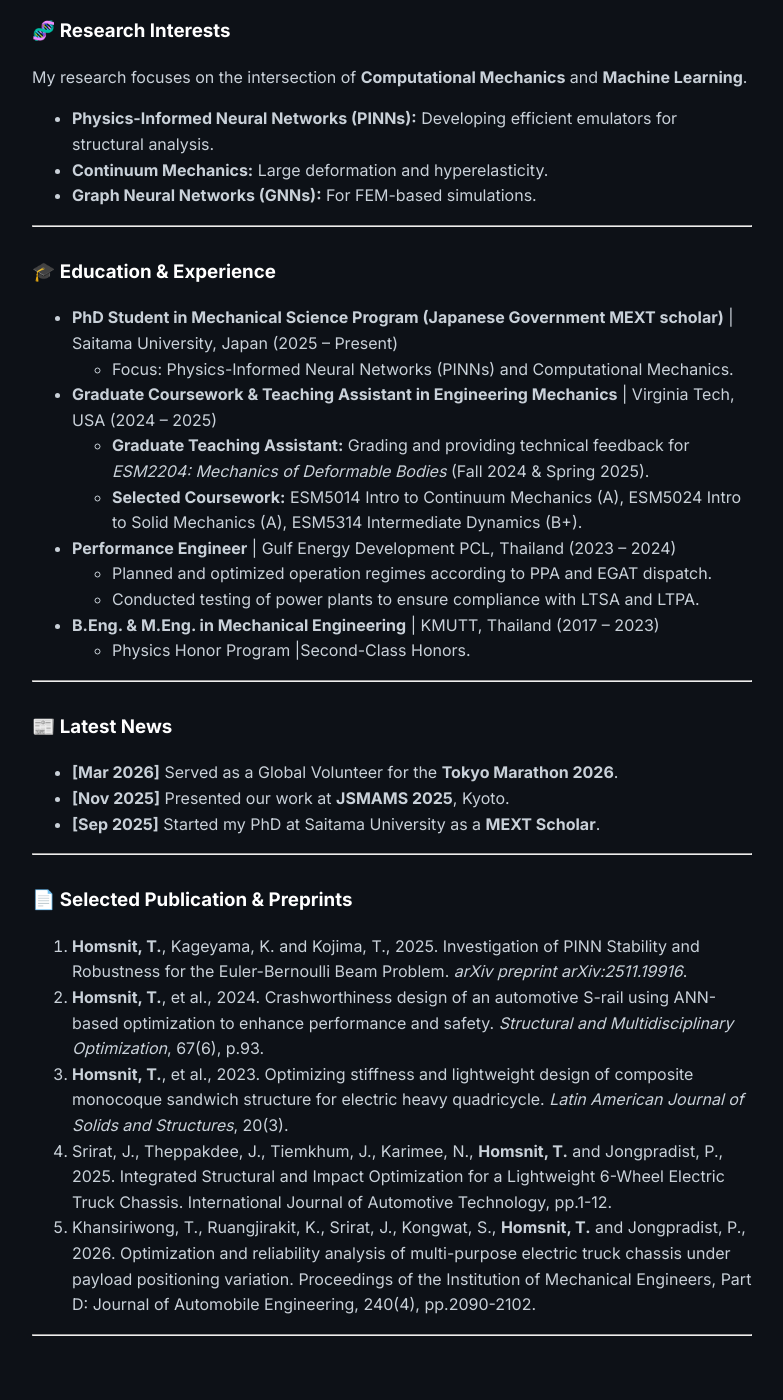
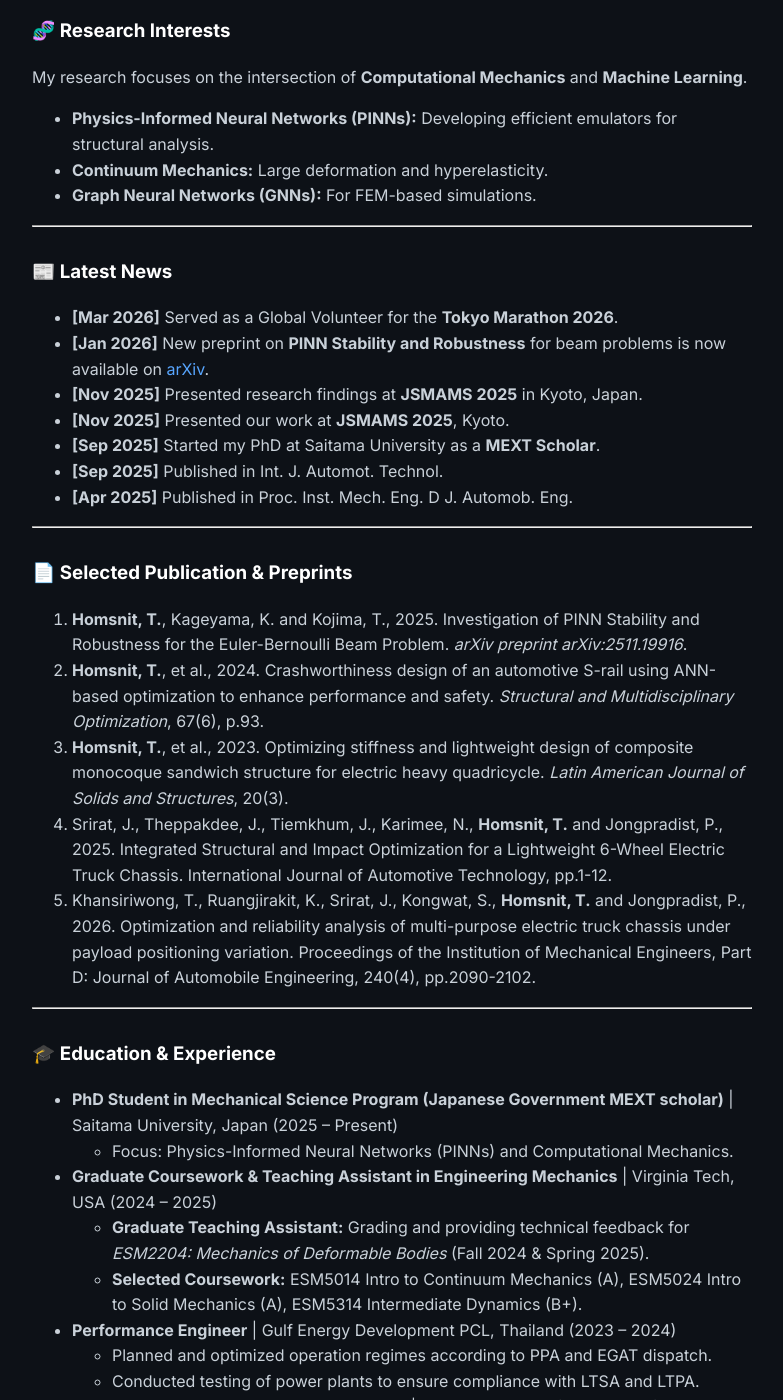
Before and after one commit to thonnh/thonnh.github.io, a Jekyll site: the page built from index.md, in a window 1280 px wide and 1400 px high, scrolled down 543 px. Shown: the whole window, without its empty margins (248-1031 px from the left). Built offline with Jekyll 4.4.1, drawn with Linux system fonts in a browser that asks for light colours; some of the changed lines change nothing that is shown.

Commit message:
Add latest news and selected publications sections
Added latest news and selected publications sections to index.md, consolidating updates and research outputs.

```diff
--- a/index.md
+++ b/index.md
@@ -17,7 +17,25 @@ My research focuses on the intersection of **Computational Mechanics** and **Mac
 * **Graph Neural Networks (GNNs):** For FEM-based simulations.
 
 ---
+### 📰 Latest News
+* **[Mar 2026]** Served as a Global Volunteer for the **Tokyo Marathon 2026**.
+* **[Jan 2026]** New preprint on **PINN Stability and Robustness** for beam problems is now available on [arXiv](https://arxiv.org/abs/2511.19916).
+* **[Nov 2025]** Presented research findings at **JSMAMS 2025** in Kyoto, Japan.
+* **[Nov 2025]** Presented our work at **JSMAMS 2025**, Kyoto.
+* **[Sep 2025]** Started my PhD at Saitama University as a **MEXT Scholar**.
+* **[Sep 2025]** Published in Int. J. Automot. Technol.
+* **[Apr 2025]** Published in Proc. Inst. Mech. Eng. D J. Automob. Eng.
 
+---
+
+### 📄 Selected Publication & Preprints
+1. **Homsnit, T.**, Kageyama, K. and Kojima, T., 2025. Investigation of PINN Stability and Robustness for the Euler-Bernoulli Beam Problem. *arXiv preprint arXiv:2511.19916*.
+2. **Homsnit, T.**, et al., 2024. Crashworthiness design of an automotive S-rail using ANN-based optimization to enhance performance and safety. *Structural and Multidisciplinary Optimization*, 67(6), p.93.
+3. **Homsnit, T.**, et al., 2023. Optimizing stiffness and lightweight design of composite monocoque sandwich structure for electric heavy quadricycle. *Latin American Journal of Solids and Structures*, 20(3).
+4. Srirat, J., Theppakdee, J., Tiemkhum, J., Karimee, N., **Homsnit, T.** and Jongpradist, P., 2025. Integrated Structural and Impact Optimization for a Lightweight 6-Wheel Electric Truck Chassis. International Journal of Automotive Technology, pp.1-12.
+5. Khansiriwong, T., Ruangjirakit, K., Srirat, J., Kongwat, S., **Homsnit, T.** and Jongpradist, P., 2026. Optimization and reliability analysis of multi-purpose electric truck chassis under payload positioning variation. Proceedings of the Institution of Mechanical Engineers, Part D: Journal of Automobile Engineering, 240(4), pp.2090-2102.
+
+---
 ### 🎓 Education & Experience
 
 * **PhD Student in Mechanical Science Program (Japanese Government MEXT scholar)** \| Saitama University, Japan (2025 – Present)
@@ -35,19 +53,3 @@ My research focuses on the intersection of **Computational Mechanics** and **Mac
   * Physics Honor Program \|Second-Class Honors.
 
 ---
-
-### 📰 Latest News
-* **[Mar 2026]** Served as a Global Volunteer for the **Tokyo Marathon 2026**.
-* **[Nov 2025]** Presented our work at **JSMAMS 2025**, Kyoto.
-* **[Sep 2025]** Started my PhD at Saitama University as a **MEXT Scholar**.
-
----
-
-### 📄 Selected Publication & Preprints
-1. **Homsnit, T.**, Kageyama, K. and Kojima, T., 2025. Investigation of PINN Stability and Robustness for the Euler-Bernoulli Beam Problem. *arXiv preprint arXiv:2511.19916*.
-2. **Homsnit, T.**, et al., 2024. Crashworthiness design of an automotive S-rail using ANN-based optimization to enhance performance and safety. *Structural and Multidisciplinary Optimization*, 67(6), p.93.
-3. **Homsnit, T.**, et al., 2023. Optimizing stiffness and lightweight design of composite monocoque sandwich structure for electric heavy quadricycle. *Latin American Journal of Solids and Structures*, 20(3).
-4. Srirat, J., Theppakdee, J., Tiemkhum, J., Karimee, N., **Homsnit, T.** and Jongpradist, P., 2025. Integrated Structural and Impact Optimization for a Lightweight 6-Wheel Electric Truck Chassis. International Journal of Automotive Technology, pp.1-12.
-5. Khansiriwong, T., Ruangjirakit, K., Srirat, J., Kongwat, S., **Homsnit, T.** and Jongpradist, P., 2026. Optimization and reliability analysis of multi-purpose electric truck chassis under payload positioning variation. Proceedings of the Institution of Mechanical Engineers, Part D: Journal of Automobile Engineering, 240(4), pp.2090-2102.
-
----
```
